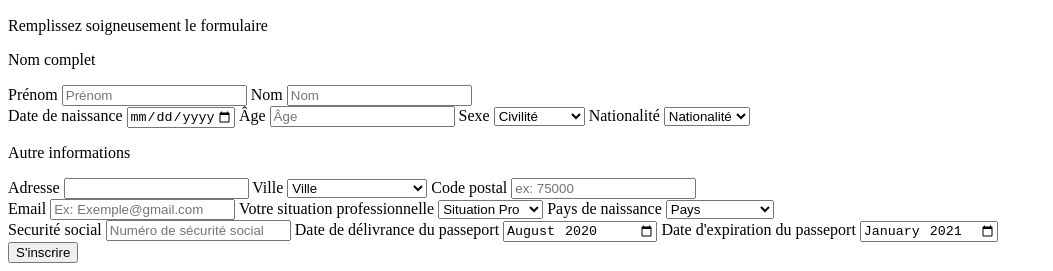
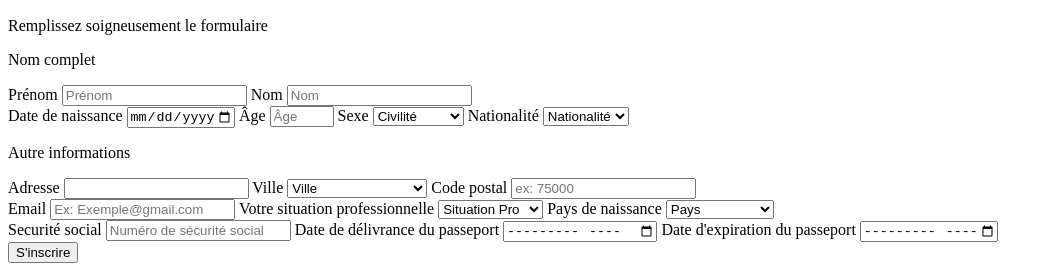
Before and after one commit to raphaellebas/formulaire, a plain HTML site: page index.html in a window 1280 px wide. Shown: the part 572-843 px from the top of the page, without its empty margins (0-1053 px from the left). Drawn offline with Linux system fonts and the light colour scheme.

Commit message:
Ajout de ligne de code et correction

```diff
--- a/index.html
+++ b/index.html
@@ -22,14 +22,14 @@
             <input type="text" id="firstname" name="firstname" pattern="[a-zA-ZÀ-ÿ]{3,25}" title="Veuillez mettre au moins 3 caractères ou plus seulement les lettres sont autorisées" placeholder="Prénom"  required>
 
             <label for="lastname">Nom</label>
-            <input type="text" id="lastname" name="lastname"  pattern="[a-zA-ZÀ-ÿ].{3,25}" title="Veuillez mettre au moins 3 caractères ou plus seulement les lettres sont autorisées" placeholder="Nom"  required>
+            <input type="text" id="lastname" name="lastname"  pattern="[a-zA-ZÀ-ÿ]{3,25}" title="Veuillez mettre au moins 3 caractères ou plus seulement les lettres sont autorisées" placeholder="Nom"  required>
         </div>
         <div>
             <label  for="birthday">Date de naissance</label>
             <input type="date" id="birthday" name="birthday" min="1903-01-01" max="2021-12-21" required>
 
             <label for="years">Âge</label>
-            <input type="number" id="years" name="years" max="118" placeholder="Âge" required/>
+            <input type="number" id="years" name="years" min="13" max="118" placeholder="Âge" required/>
 
             <label for="sex">Sexe</label>
             <select name="sex" id="sex" required>
@@ -104,10 +104,10 @@
     <input type="text" id="security-social" name="security-social" placeholder="Numéro de sécurité social" pattern="[0-9]{13}" title="Veuillez bien rentrer les 13 chiffres" required>
 
     <label for="passport-issuance">Date de délivrance du passeport</label>
-    <input type="month" id="passport-issuance" name="passport-issuance" value="2020-08" required> <!--Pour changer le code j'ai utiliser le type="month" à la place de date-->
+    <input type="month" id="passport-issuance" name="passport-issuance" value="" required> <!--Pour changer le code j'ai utiliser le type="month" à la place de date-->
 
     <label for="expiration-date">Date d'expiration du passeport</label>
-    <input type="month" id="expiration-date" name="expiration-date" min="2012-01" max="2032-01" value="2021-01">
+    <input type="month" id="expiration-date" name="expiration-date" min="2012-01" max="2032-01" value="" required>
     </div>
     <input type="submit" value="S'inscrire">
     </form>
```
